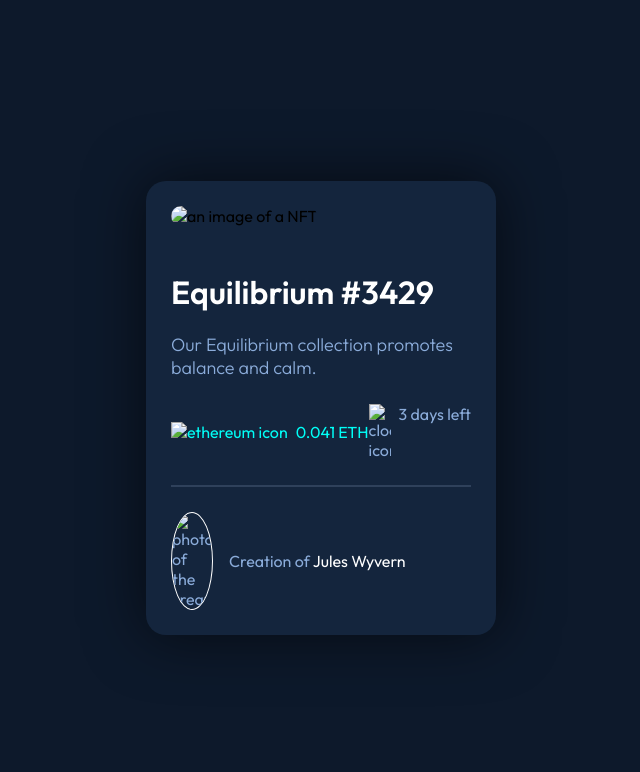
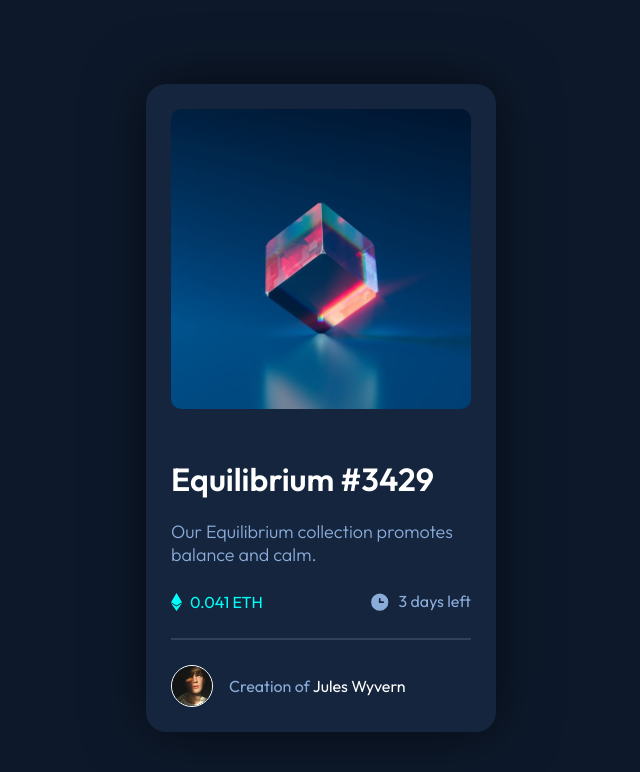
Before and after one commit to murTorun/frontendmentor-nft-preview-card, a plain HTML site: page index.html in a window 1280 px wide. Shown: the whole page, without its empty margins (319-959 px from the left). Drawn offline with Linux system fonts and the light colour scheme; the site is published under a folder, as on GitHub Pages, so addresses that start at the root find nothing.

Commit message:
Fix images not loading

```diff
--- a/index.html
+++ b/index.html
@@ -5,7 +5,7 @@
     <meta name="viewport" content="width=device-width, initial-scale=1.0" />
     <!-- displays site properly based on user's device -->
 
-    <link rel="icon" type="image/png" sizes="32x32" href="./images/favicon-32x32.png" />
+    <link rel="icon" type="image/png" sizes="32x32" href="images/favicon-32x32.png" />
     <link rel="stylesheet" href="style.css" />
     <title>Frontend Mentor | NFT preview card component</title>
 
@@ -14,25 +14,25 @@
     <div class="container">
       <div class="card">
         <div class="card-image-container">
-          <img class="card-image" src="/images/image-equilibrium.jpg" alt="an image of a NFT" />
+          <img class="card-image" src="images/image-equilibrium.jpg" alt="an image of a NFT" />
           <div class="card-image-hover">
-            <img src="/images/icon-view.svg" alt="view icon" />
+            <img src="images/icon-view.svg" alt="view icon" />
           </div>
         </div>
         <h1 class="card-title">Equilibrium #3429</h1>
         <p class="card-description">Our Equilibrium collection promotes balance and calm.</p>
         <div class="card-time-left-and-price">
           <div class="card-price">
-            <img src="/images/icon-ethereum.svg" alt="ethereum icon" />
+            <img src="images/icon-ethereum.svg" alt="ethereum icon" />
             <span>0.041 ETH</span>
           </div>
           <div class="card-time-left">
-            <img width="22" src="/images/icon-clock.svg" alt="clock icon" />
+            <img width="22" src="images/icon-clock.svg" alt="clock icon" />
             <span>3 days left </span>
           </div>
         </div>
         <div class="card-creator">
-          <img src="/images/image-avatar.png" alt="photo of the creator" />
+          <img src="images/image-avatar.png" alt="photo of the creator" />
           <span>
             Creation of
             <span class="card-creator-name">
```
